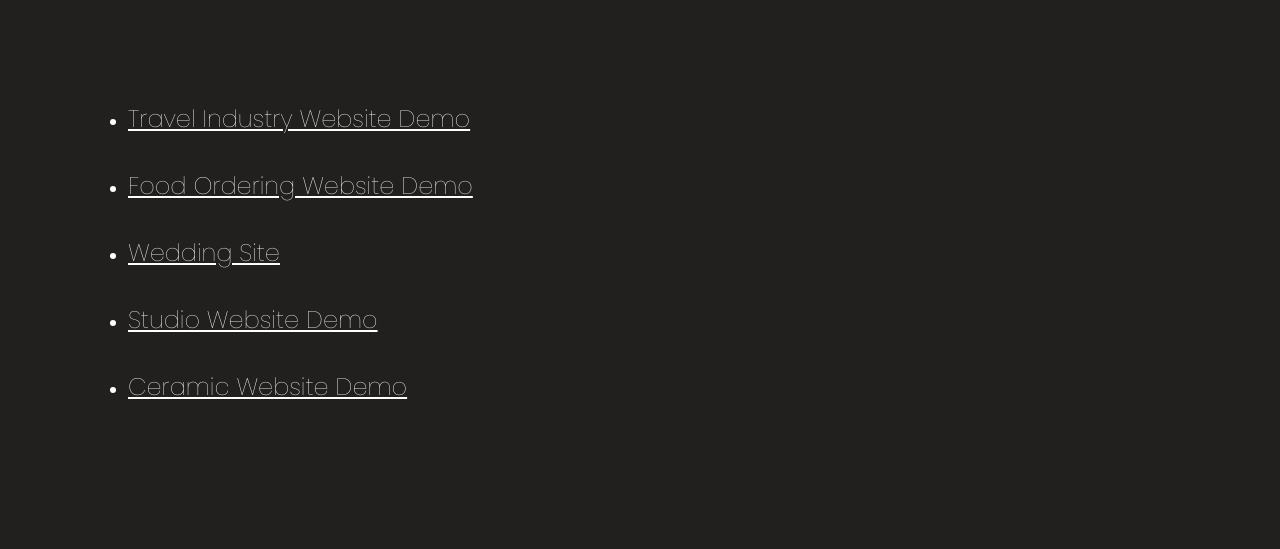
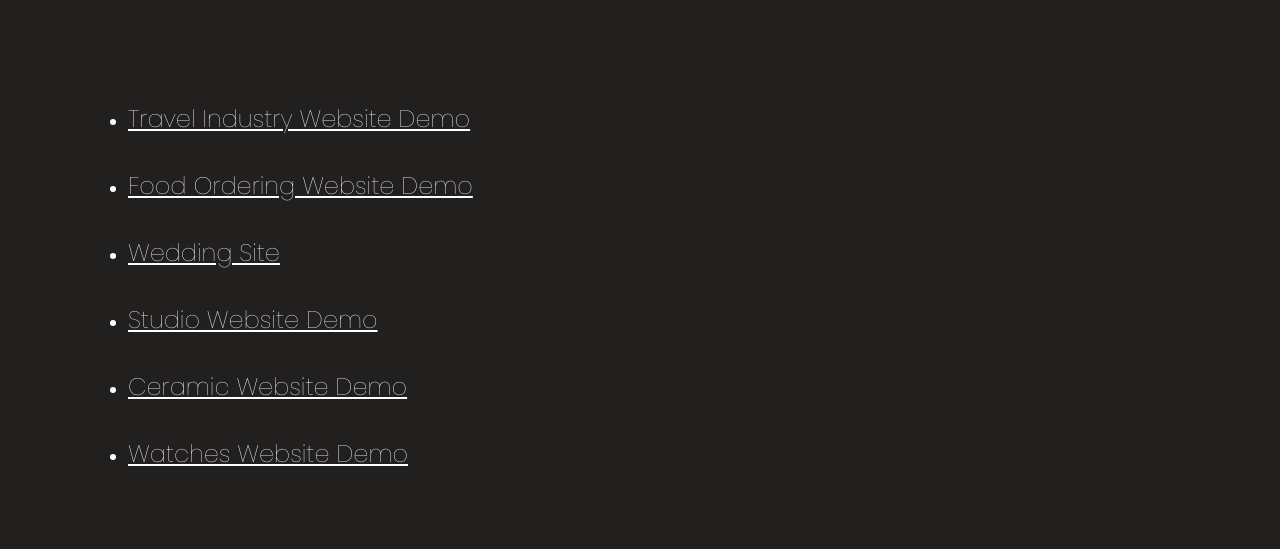
Before and after one commit to Irawadee/Portfolio2024, a plain HTML site: page WebArchive.html in a window 1280 px wide. Shown: the part 251-800 px from the top of the page. Drawn offline with Linux system fonts and the light colour scheme.

Commit message:
Update watches site

```diff
--- a/WebArchive.html
+++ b/WebArchive.html
@@ -57,6 +57,11 @@
               >Ceramic Website Demo</a
             >
           </li>
+          <li>
+            <a href="https://watchshop-demo.netlify.app/" target="_blank"
+              >Watches Website Demo</a
+            >
+          </li>
         </ul>
       </div>
     </main>
```
